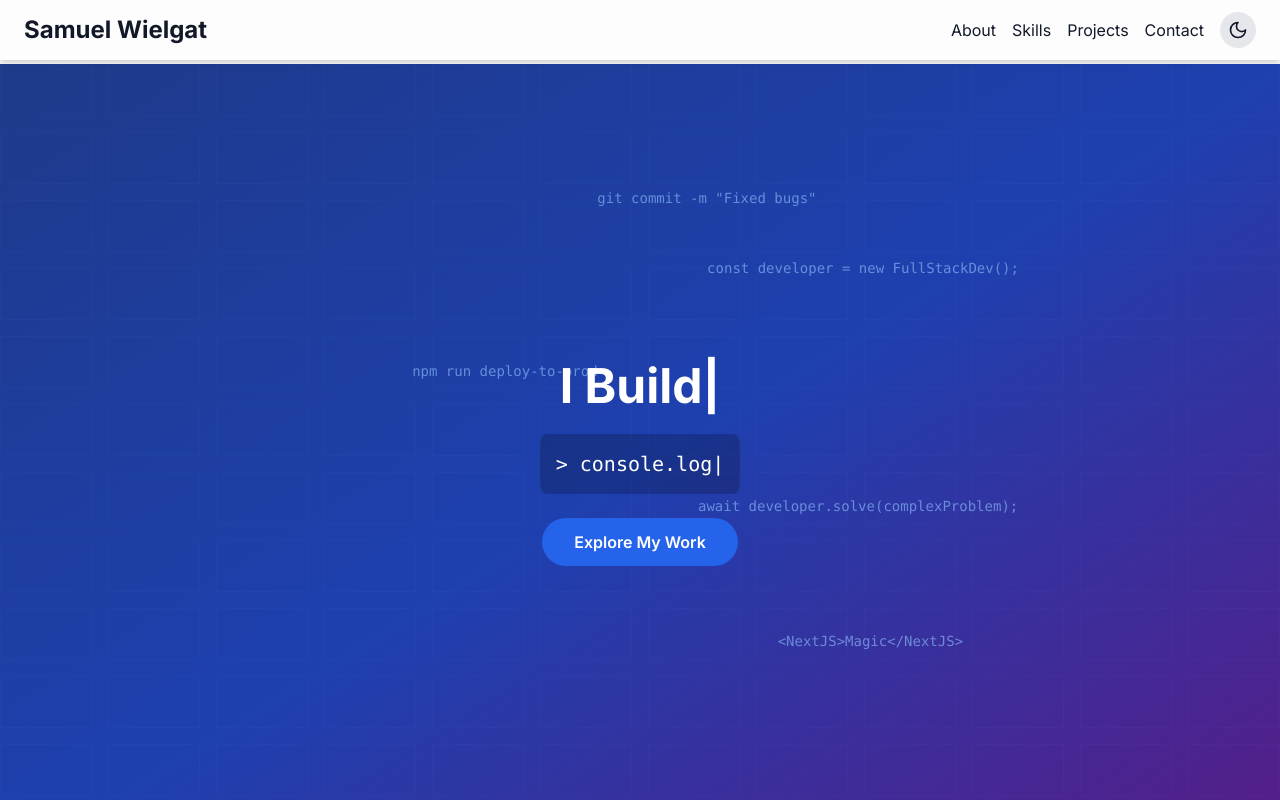
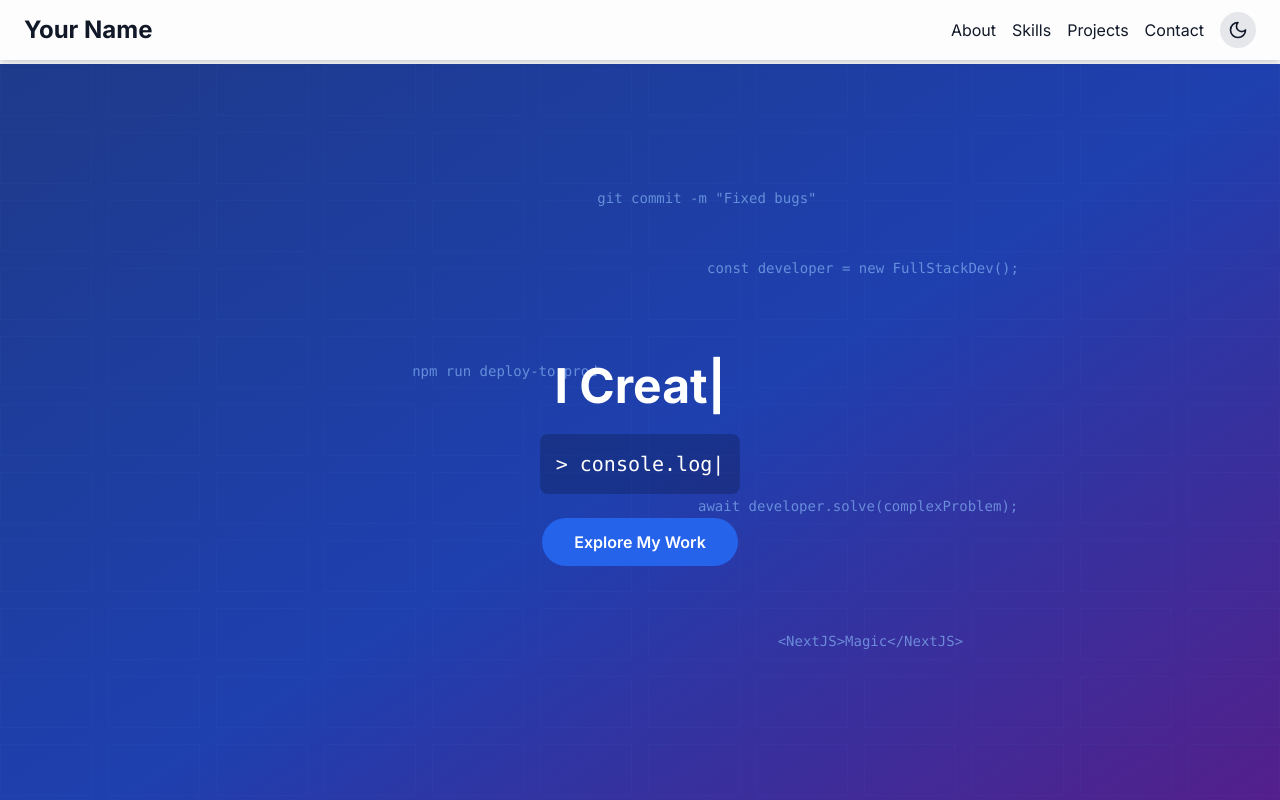
Before and after one commit to SamuelWielgat/portfolio-website, a Next.js app: page / in a window 1280 px wide. Shown: the top 800 px of the page. Built offline with nearby package versions, Linux system fonts and the light colour scheme; no server answers.

Commit message:
Extract data from .env.local

```diff
--- a/app/layout.tsx
+++ b/app/layout.tsx
@@ -2,11 +2,12 @@
 import { Inter } from 'next/font/google';
 import { ThemeProvider } from '@/providers/ThemeProvider';
 import './globals.css';
+import { siteConfig } from '@/config/site';
 
 const inter = Inter({ subsets: ['latin'] });
 
 export const metadata = {
-  title: 'Samuel Wielgat - Portfolio',
+  title: `${siteConfig.name} - Portfolio`,
   description: 'Full-stack developer specializing in Next.js and React',
 };
 
--- a/components/layout/Footer.tsx
+++ b/components/layout/Footer.tsx
@@ -1,16 +1,18 @@
 // components/layout/Footer.tsx
 import { Github, Linkedin, Mail } from 'lucide-react';
+import { siteConfig } from '@/config/site';
 
 export default function Footer() {
   return (
     <footer className="bg-white dark:bg-gray-800 shadow-md mt-20">
       <div className="container mx-auto px-6 py-4 flex justify-between items-center">
         <p>
-          &copy; {new Date().getFullYear()} Samuel Wielgat. All rights reserved.
+          &copy; {new Date().getFullYear()} {siteConfig.name}. All rights
+          reserved.
         </p>
         <div className="flex space-x-4">
           <a
-            href="https://github.com/samuelwielgat"
+            href={siteConfig.social.github}
             target="_blank"
             rel="noopener noreferrer"
             className="hover:text-blue-600 transition-colors"
@@ -18,7 +20,7 @@ export default function Footer() {
             <Github />
           </a>
           <a
-            href="https://linkedin.com/in/samuelwielgat"
+            href={siteConfig.social.linkedin}
             target="_blank"
             rel="noopener noreferrer"
             className="hover:text-blue-600 transition-colors"
@@ -26,7 +28,7 @@ export default function Footer() {
             <Linkedin />
           </a>
           <a
-            href="mailto:samuelwielgat@gmail.com"
+            href={`mailto:${siteConfig.email}`}
             className="hover:text-blue-600 transition-colors"
           >
             <Mail />
--- a/components/layout/Header.tsx
+++ b/components/layout/Header.tsx
@@ -4,6 +4,7 @@
 import { Sun, Moon } from 'lucide-react';
 import { useTheme } from '@/providers/ThemeProvider';
 import { useSmoothScroll } from '@/hooks/useSmoothScroll';
+import { siteConfig } from '@/config/site';
 
 export default function Header() {
   const { darkMode, setDarkMode } = useTheme();
@@ -20,7 +21,7 @@ export default function Header() {
   return (
     <header className="fixed w-full bg-white/80 dark:bg-gray-800/80 backdrop-blur-sm shadow-md z-40">
       <nav className="container mx-auto px-6 py-3 flex justify-between items-center">
-        <h1 className="text-2xl font-bold">Samuel Wielgat</h1>
+        <h1 className="text-2xl font-bold">{siteConfig.name}</h1>
         <div className="flex items-center space-x-4">
           <a
             href="#about"
--- a/components/sections/AboutSection.tsx
+++ b/components/sections/AboutSection.tsx
@@ -5,6 +5,7 @@ import { useRef } from 'react';
 import { motion } from 'framer-motion';
 import Image from 'next/image';
 import { useIntersectionObserver } from '@/hooks/useIntersectionObserver';
+import { siteConfig } from '@/config/site';
 
 const aboutContent = {
   paragraphs: [
@@ -38,7 +39,7 @@ export default function AboutSection() {
           >
             <Image
               src="/me.png"
-              alt="Samuel Wielgat"
+              alt={siteConfig.name}
               width={400}
               height={400}
               className="rounded-full shadow-lg"
--- a/components/sections/HeroSection.tsx
+++ b/components/sections/HeroSection.tsx
@@ -6,6 +6,7 @@ import { ArrowDown } from 'lucide-react';
 import { TypeAnimation } from 'react-type-animation';
 import { useEffect, useState } from 'react';
 import { useSmoothScroll } from '@/hooks/useSmoothScroll';
+import { siteConfig } from '@/config/site';
 
 const floatingCodeSnippets = [
   'const developer = new FullStackDev();',
@@ -82,7 +83,7 @@ export default function HeroSection() {
           >
             <TypeAnimation
               sequence={[
-                "Hi, I'm Samuel Wielgat",
+                `Hi, I'm ${siteConfig.name}`,
                 1000,
                 'I Build Web Applications',
                 1000,
--- /dev/null
+++ b/config/site.ts
@@ -0,0 +1,13 @@
+export const siteConfig = {
+  name: process.env.NEXT_PUBLIC_FULL_NAME || 'Samuel Wielgat',
+  jobTitle:
+    process.env.NEXT_PUBLIC_JOB_TITLE || 'Next.js Wizard & React Enthusiast',
+  email: process.env.NEXT_PUBLIC_EMAIL || 'samuel@wielgat.com',
+  social: {
+    github:
+      process.env.NEXT_PUBLIC_GITHUB_URL || 'https://github.com/samuelwielgat',
+    linkedin:
+      process.env.NEXT_PUBLIC_LINKEDIN_URL ||
+      'https://linkedin.com/in/samuel-wielgat',
+  },
+};
```
Also changed, not shown: 2 other files (tests, documents, lock files or other folders).
